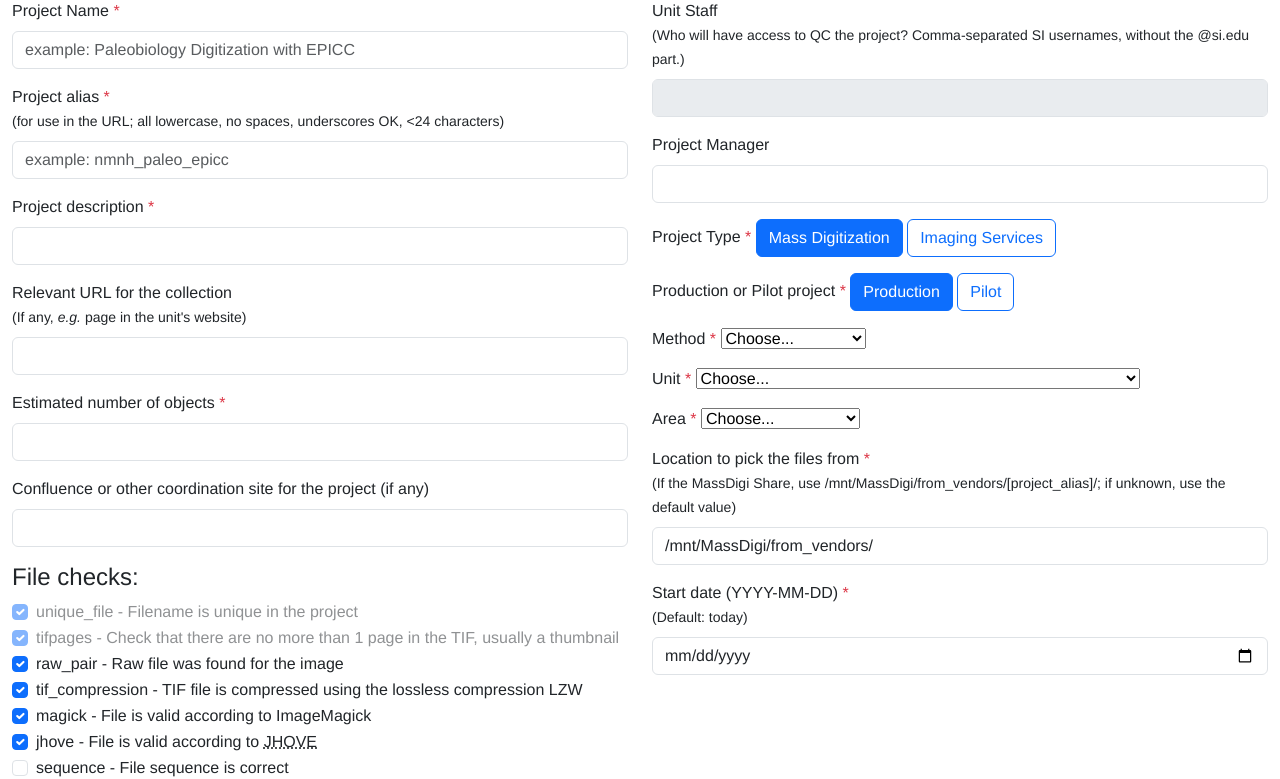
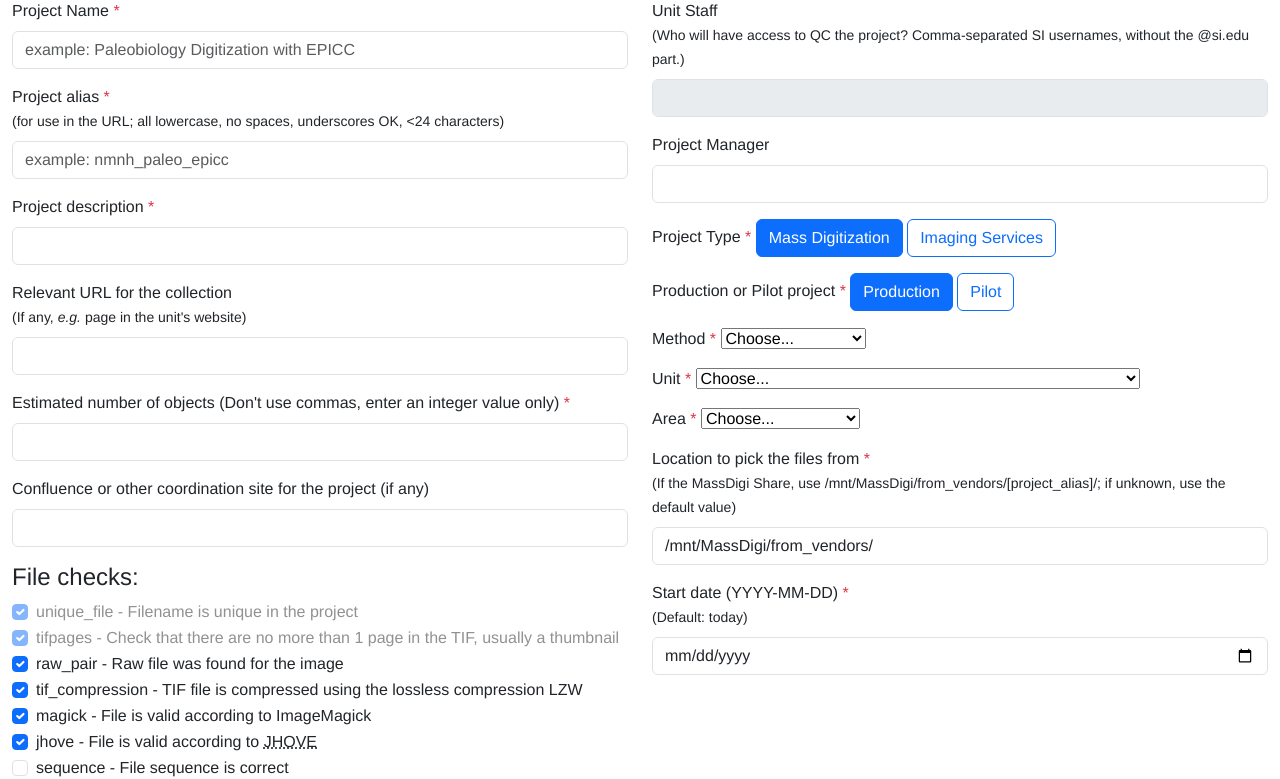
Before and after one commit to Smithsonian/Osprey, a Flask app: template web_app/templates/new_project.html in a window 1280 px wide. Shown: the part 129-908 px from the top of the page. Run offline with Flask 3, Linux system fonts and the light colour scheme; the template is opened without the code that fills it, so the values that code supplies are empty; parts of the project's set-up code (start-up, migrations or seed data) failed here and were passed over; some libraries are stand-ins or nearby versions; some web fonts are replaced.

Commit message:
Update new_project.html

```diff
--- a/web_app/templates/new_project.html
+++ b/web_app/templates/new_project.html
@@ -31,7 +31,7 @@
                 <input type="text" class="form-control" id="p_url" name="p_url" aria-label="Relevant URL for the collection">
             </div>
             <div class="mb-3">
-                <label for="p_noobjects" class="form-label">Estimated number of objects <span class="text-danger">*</span></label>
+                <label for="p_noobjects" class="form-label">Estimated number of objects (Don't use commas, enter an integer value only) <span class="text-danger">*</span></label>
                 <input type="text" class="form-control" id="p_noobjects" name="p_noobjects" aria-label="Estimated number of objects" required>
             </div>
             <div class="mb-3">
```
